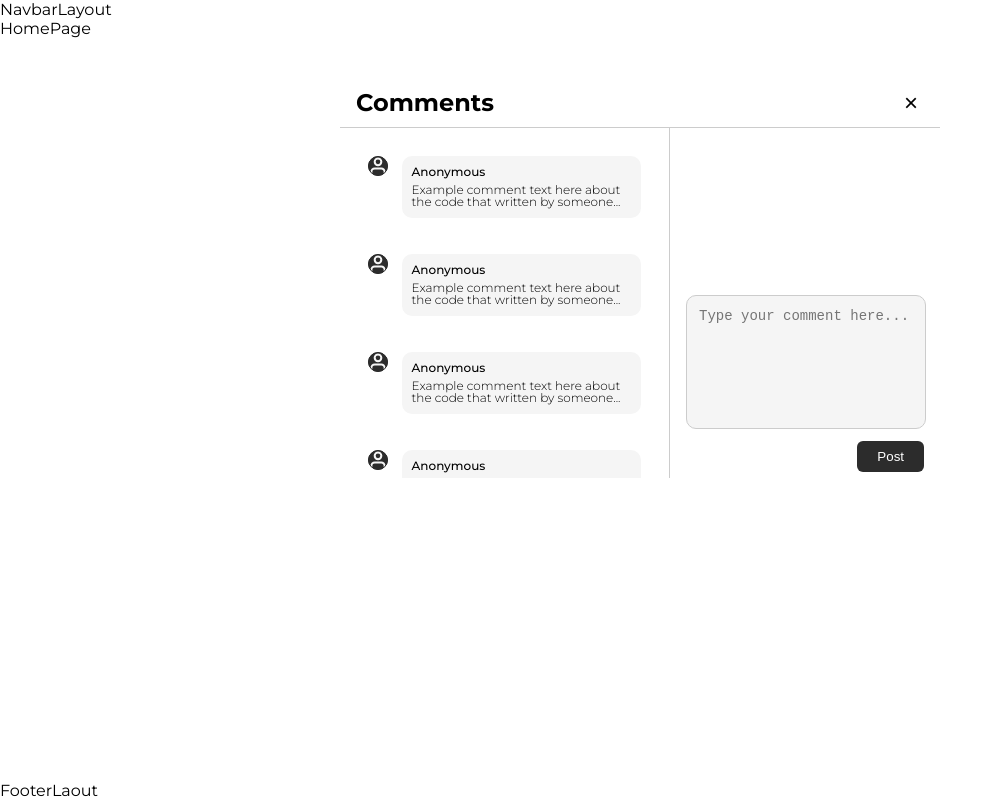
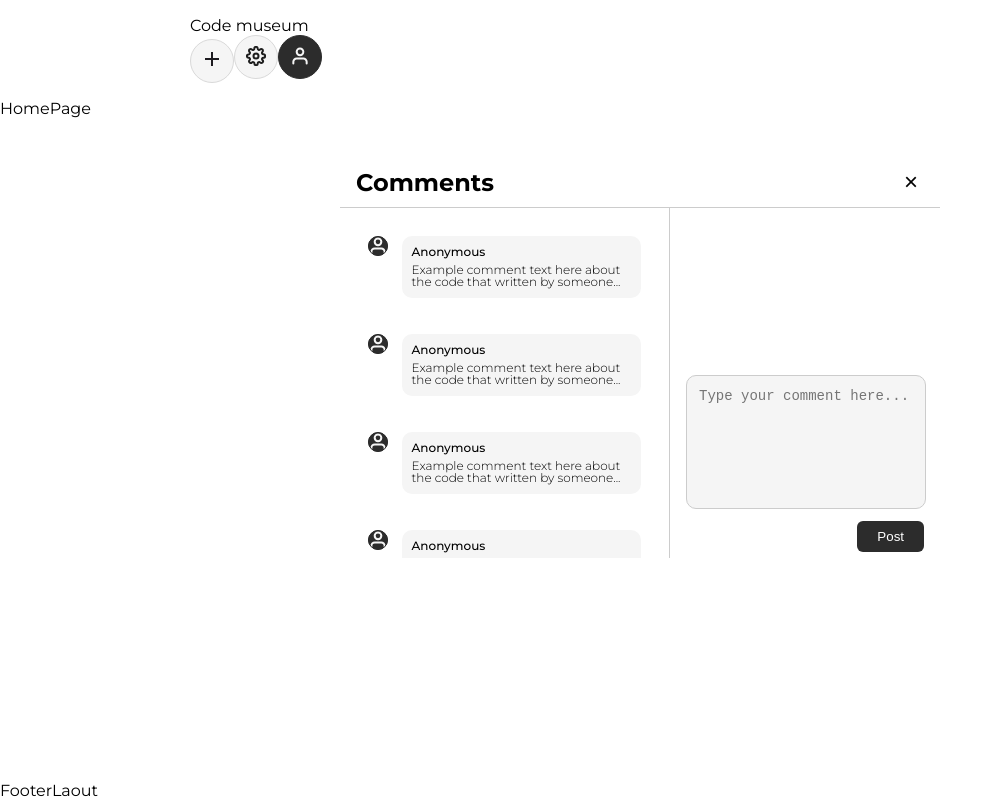
Before and after one commit to AZIZJON9821/Yoshlar_agentligi, a Next.js app: page / in a window 1280 px wide. Shown: the whole page, without its empty margins (0-1002 px from the left). Built offline with nearby package versions, Linux system fonts and the light colour scheme.

Commit message:
created and finished layouts

```diff
--- a/layout/Navbar/index.tsx
+++ b/layout/Navbar/index.tsx
@@ -1,8 +1,24 @@
 import React from "react";
-import styles from "./navbar.module.css";
+import cls from "./navbar.module.css";
+import PlusIcon from "../../app/Profile/icons/plus.icon";
+import SettingsIcon from "../../app/Profile/icons/settings.icon";
+import UserIcon from "../../app/Profile/icons/user.icon";
+import Action from "@/components/actions";
 
 const NavbarLayout = () => {
-  return <div>NavbarLayout</div>;
+  return (
+    <div className="container">
+    <div className={cls.header}>
+      <div className={cls.title}>Code museum</div>
+
+      <div className={cls['header-actions']}>
+        <Action mode="light"><PlusIcon /></Action>
+        <Action mode="light"><SettingsIcon /></Action>
+        <Action mode="dark"><UserIcon /></Action>
+      </div>
+    </div>
+    </div>
+  );
 };
 
 export default NavbarLayout;
```
